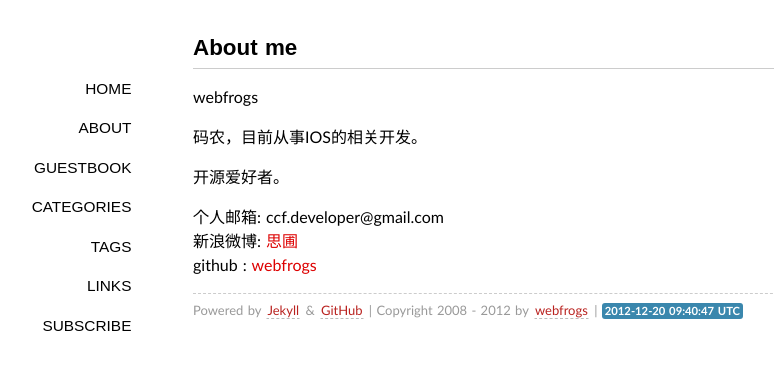
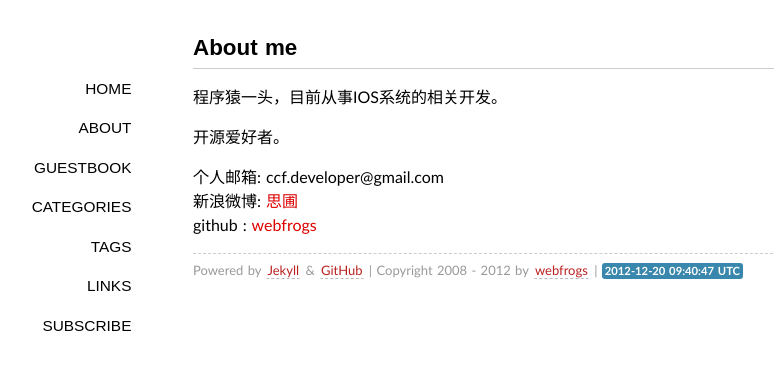
Before and after one commit to webfrogs/webfrogs.github.com, a Jekyll site: the page built from about/index.md, in a window 1280 px wide. Shown: the top 370 px of the page, without its empty margins (147-921 px from the left). Built offline with Jekyll 4.4.1, drawn with Linux system fonts in a browser that asks for light colours; some web fonts are replaced; Markdown is read by kramdown in place of the engine named in the settings; comment, search, counter and statistics services are not loaded.

Commit message:
some change

```diff
--- a/about/index.md
+++ b/about/index.md
@@ -4,9 +4,7 @@ layout: page
 comments: yes
 ---
 
-webfrogs
-
-码农，目前从事IOS的相关开发。
+程序猿一头，目前从事IOS系统的相关开发。
 
 开源爱好者。
 
```
Also changed, not shown: 404.md (+3 -0 lines).
